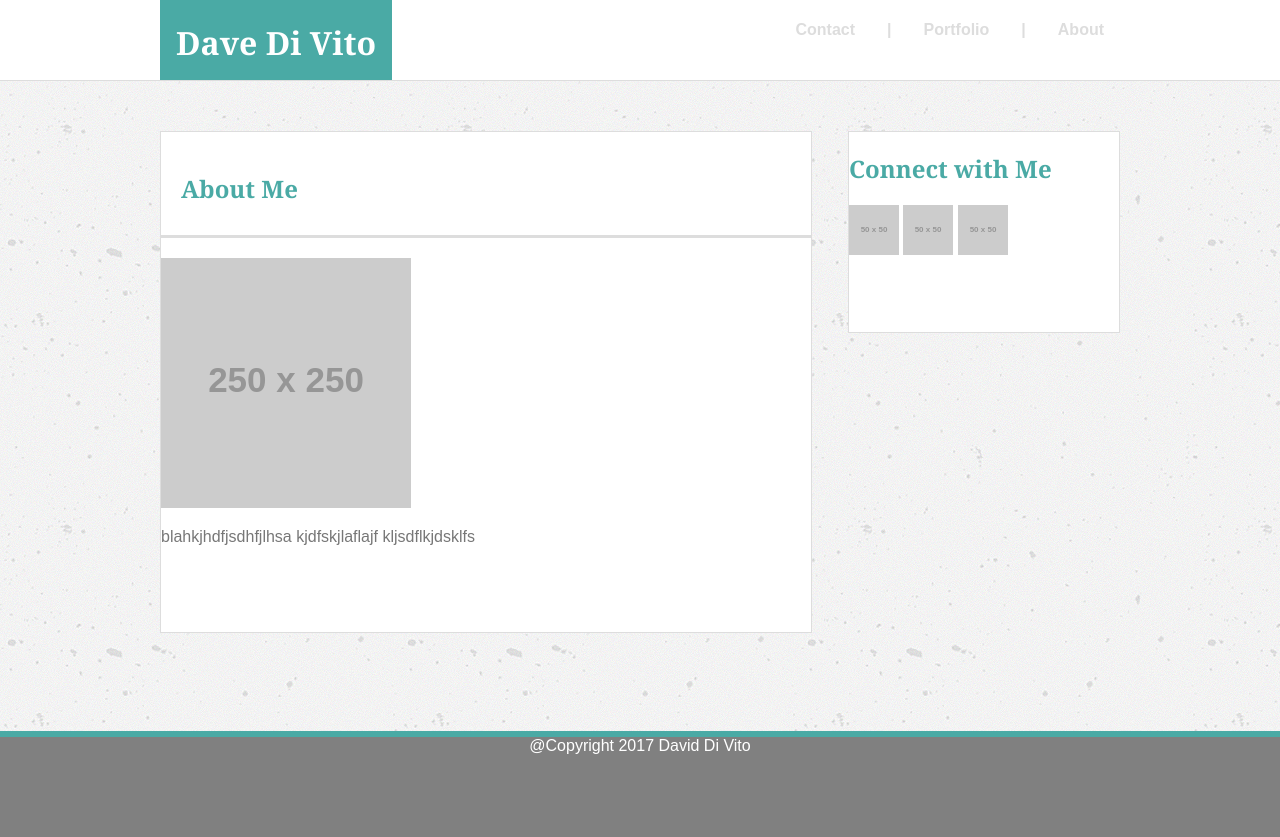
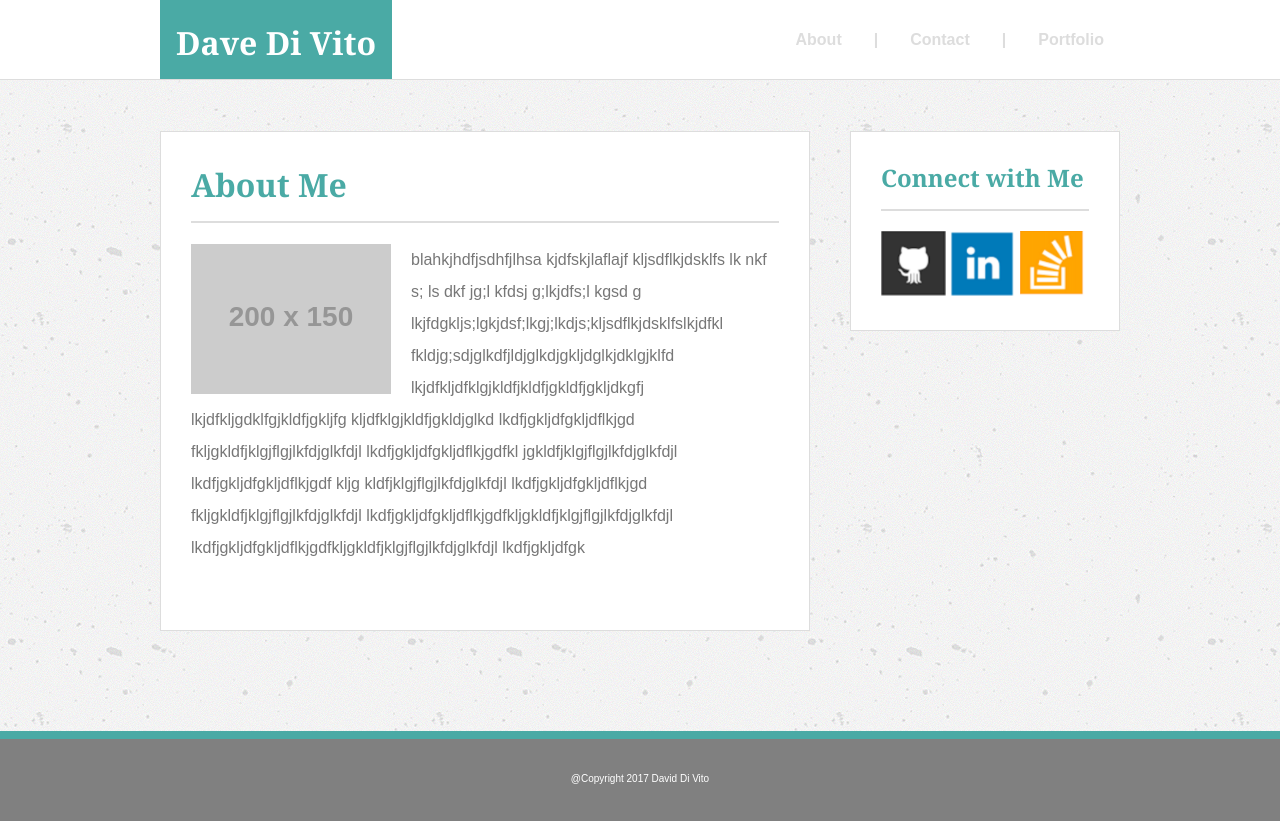
Before and after one commit to ddivito89/basic-portfolio, a plain HTML site: page index.html in a window 1280 px wide. Drawn offline with Linux system fonts and the light colour scheme; placeholder pictures from the web are drawn by us.

Commit message:
line it all up

```diff
--- a/assets/css/style.css
+++ b/assets/css/style.css
@@ -1,6 +1,15 @@
+html{
+  margin:0;
+}
+* {
+  box-sizing: border-box;
+}
+
+
 body{
   font-family: "Arial", "Helvetica Neue", "Helvetica", "sans-serif";
   margin: 0;
+
 }
 body h1{
   font-family: "Georgia", "Times", "Times New Roman", "serif";
@@ -18,10 +27,10 @@ header {
   display: block;
   vertical-align: top;
   list-style-type: none;
-  overflow: hidden;
   border-bottom: 1px solid #dddddd;
   width: 100%;
   height: 80px;
+
 }
 
 .navbar {
@@ -29,24 +38,33 @@ header {
   width: 960px;
   margin-right: auto;
   margin-left: auto;
+  vertical-align:middle;
 }
 
 .titleName {
   background-color: #4aaaa5;
 }
 
-.titleName li a {
+.titleName h1  {
   color: #ffffff;
+  text-align: center;
+  padding: 0px 16px;
+  height:36px;
+
 }
 
-li {
+.titleName li {
   float: left;
 }
 
-li a {
+.nav li{
+  float: right;
+}
+
+.nav a {
   display: block;
   text-align: center;
-  padding: 0px 16px;
+  padding: 10px 16px;
   text-decoration: none;
   color: #dddddd;
 }
@@ -58,7 +76,8 @@ li a {
 
 .mainContent {
   width: 960px;
-  height: 650px;
+  height: calc(100vh - 170px);
+  min-height: 650px;
   margin-right: auto;
   margin-left: auto;
   display: block;
@@ -66,43 +85,62 @@ li a {
   overflow: hidden;
 }
 
-.aboutMe {
+.leftBox {
   margin-top:50px;
-  display: inline-block;
   width: 650px;
   height: 500px;
-  text-align: left;
   background-color: #ffffff;
   border: 1px solid #dddddd;
   color: #777777;
+  padding: 10px 30px 30px 30px;
+  float:left;
 }
 
-.aboutMe h2{
+.leftBox h1{
   color: #4aaaa5;
-  border-bottom: 3px solid #dddddd;
-  padding: 20px 0px 30px 20px;
+  border-bottom: 2px solid #dddddd;
+  height: 60px;
+
 }
-.aboutMe p{
+
+.leftBox img{
+  float:left;
+  padding:0px 20px 0px 0px;
+}
+.leftBox p{
+  line-height: 32px;
+  overflow-wrap;
 
 }
 .connect {
+  padding: 10px 30px 30px 30px;
   margin-top:50px;
-  padding-left: 0px;
   width: 270px;
   height: 200px;
-  display: inline-block;
-  vertical-align: top;
-  text-align: left;
   float: right;
   background-color: #ffffff;
   border: 1px solid #dddddd;
   color: #4aaaa5;
+
+}
+
+.connect h2{
+  color: #4aaaa5;
+  border-bottom: 2px solid #dddddd;
+  height:50px;
+}
+
+.connect img{
+  width: 65px;
+  height: 65px;
 }
 footer {
   background-color: grey;
   color: #ffffff;
   text-align: center;
   width: 100%;
-  height: 100px;
-  border-top: 6px solid #4aaaa5;
+  height: 90px;
+  border-top: 8px solid #4aaaa5;
+  line-height: 8;
+  font-size: 10px;
 }
--- a/index.html
+++ b/index.html
@@ -11,32 +11,49 @@
   <header>
     <div class="navbar">
       <div class="titleName">
-        <li class="titleName"><a><h1>Dave Di Vito</h1></a></li>
+      <li class="titleName"><h1>Dave Di Vito</h1></li>
       </div>
-      <li style="float:right">
-        <h4><a href="./index.html">About</a></h4></li>
-      <li style="float:right"><h4><a>|</a></h4></li>
-      <li style="float:right">
-        <h4><a href="./portfolio.html">Portfolio</a></h4></li>
-      <li style="float:right"><h4><a>|</a></h4></li>
-      <li style="float:right">
-        <h4><a href="./contact.html">Contact</a></h4></li>
+      <div class="nav">
+        <li>
+          <h4><a href="./portfolio.html">Portfolio</a></h4></li>
+        <li >
+          <h4><a>|</a></h4></li>
+        <li >
+          <h4><a href="./contact.html">Contact</a></h4></li>
+        <li >
+          <h4><a>|</a></h4></li>
+        <li >
+          <h4><a href="./index.html">About</a></h4></li>
+      </div>
     </div>
   </header>
   <div class="mainSection">
     <div class="mainContent">
-      <div class="aboutMe">
-        <h2>About Me</h2>
-        <img src="http://via.placeholder.com/250x250" />
+      <div class="leftBox">
+        <h1>About Me</h1>
+        <img src="http://via.placeholder.com/200x150" />
         <p>
           blahkjhdfjsdhfjlhsa kjdfskjlaflajf kljsdflkjdsklfs
+          lk nkf s; ls dkf jg;l kfdsj g;lkjdfs;l kgsd g
+          lkjfdgkljs;lgkjdsf;lkgj;lkdjs;kljsdflkjdsklfslkjdfkl
+          fkldjg;sdjglkdfjldjglkdjgkljdglkjdklgjklfd
+          lkjdfkljdfklgjkldfjkldfjgkldfjgkljdkgfj
+          lkjdfkljgdklfgjkldfjgkljfg kljdfklgjkldfjgkldjglkd
+          lkdfjgkljdfgkljdflkjgd fkljgkldfjklgjflgjlkfdjglkfdjl
+          lkdfjgkljdfgkljdflkjgdfkl jgkldfjklgjflgjlkfdjglkfdjl
+          lkdfjgkljdfgkljdflkjgdf kljg kldfjklgjflgjlkfdjglkfdjl
+          lkdfjgkljdfgkljdflkjgd fkljgkldfjklgjflgjlkfdjglkfdjl
+          lkdfjgkljdfgkljdflkjgdfkljgkldfjklgjflgjlkfdjglkfdjl
+          lkdfjgkljdfgkljdflkjgdfkljgkldfjklgjflgjlkfdjglkfdjl
+          lkdfjgkljdfgk
+
         </p>
       </div>
       <div class="connect">
         <h2>Connect with Me</h2>
-        <a href=""><img src="http://via.placeholder.com/50x50"/></a>
-        <a href=""><img src="http://via.placeholder.com/50x50"/></a>
-        <a href=""><img src="http://via.placeholder.com/50x50"/></a>
+        <a href="https://github.com/ddivito89" target="_"><img src="./assets/images/github.png"/></a>
+        <a href="https://www.linkedin.com/in/ddivito" target="_"><img src="./assets/images/linkedin.png"/></a>
+        <a href="https://stackexchange.com/users/12108905/ddivito" target="_"><img src="./assets/images/stack.png"/></a>
       </div>
     </div>
   </div>
```
Also changed, not shown: contact.html (+18 -15 lines), portfolio.html (+17 -13 lines), assets/images/github.png (added), assets/images/linkedin.png (added), assets/images/stack.png (added).
